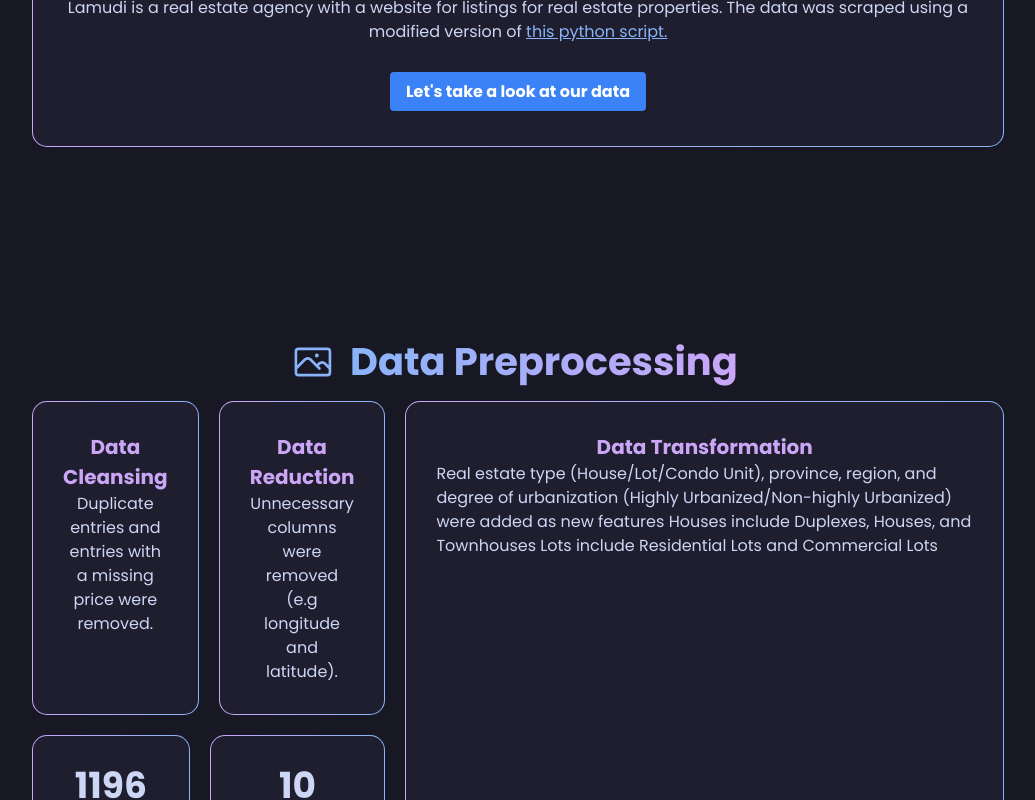
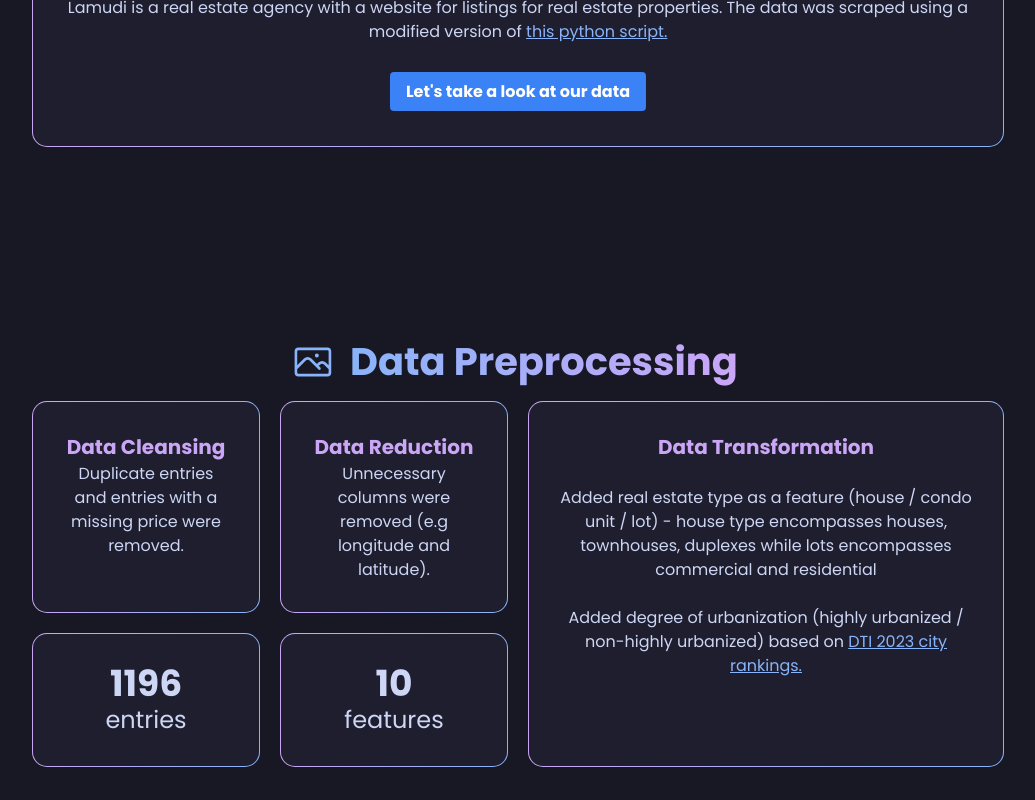
Before and after one commit to ldpunsalan/RealEst-Talk, a SvelteKit app: page / in a window 1280 px wide. Shown: the part 2000-2800 px from the top of the page, without its empty margins (122-1157 px from the left). Built offline with nearby package versions, Linux system fonts and the light colour scheme.

Commit message:
fix: data preprocessing alignments

```diff
--- a/src/routes/+page.svelte
+++ b/src/routes/+page.svelte
@@ -275,19 +275,28 @@
         Data Preprocessing
       </h1>
     </div>
-    <div class="flex">
-      <div class="flex flex-col">
-        <div class="flex flex-row text-center items-stretch">
+    <div class="grid grid-cols-4 text-center">
           <Card>
             <h2>Data Cleansing</h2>
             Duplicate entries and entries with a missing price were removed.
+            <br><br>
           </Card>
           <Card>
             <h2>Data Reduction</h2>
             Unnecessary columns were removed (e.g longitude and latitude).
           </Card>
+        <div class="grid col-span-2 row-span-2">
+          <Card>
+            <h2>Data Transformation</h2>
+            <br>
+            <p>Added real estate type as a feature (house / condo unit / lot)  - house type encompasses houses,
+              townhouses, duplexes while lots encompasses commercial and residential </p>
+              <br>
+            <p>Added degree of urbanization (highly urbanized / non-highly urbanized)
+              based on <a href="https://cmci.dti.gov.ph/rankings-data.php?unit=Highly%20Urbanized%20Cities" style="color:#89b4fa"><u>DTI 2023 city rankings.</u></a>
+            </p>
+          </Card>
         </div>
-        <div class="flex flex-row">
           <div class="grow items-center justify-center text-center">
             <Card>
               <p class="font-bold text-4xl">1196</p>
@@ -300,16 +309,6 @@
               <p class="text-2xl">features</p>
             </Card>
           </div>
-        </div>
-      </div>
-
-      <Card>
-        <h2>Data Transformation</h2>
-        Real estate type (House/Lot/Condo Unit), province, region, and degree of
-        urbanization (Highly Urbanized/Non-highly Urbanized) were added as new features
-        Houses include Duplexes, Houses, and Townhouses Lots include Residential
-        Lots and Commercial Lots
-      </Card>
     </div>
   </section>
 
@@ -516,7 +515,6 @@
         </div>
       </Card>
     </div>
-    <h2>We ended up with 1196 entries and 10 features.</h2>
   </section>
 </main>
 
@@ -553,7 +551,7 @@
     display: flex;
     align-items: center;
     justify-content: center;
-    background-image: url("your-image-url.jpg");
+    /* background-image: url("your-image-url.jpg"); */
     background-size: cover;
     background-position: center;
   }
```
